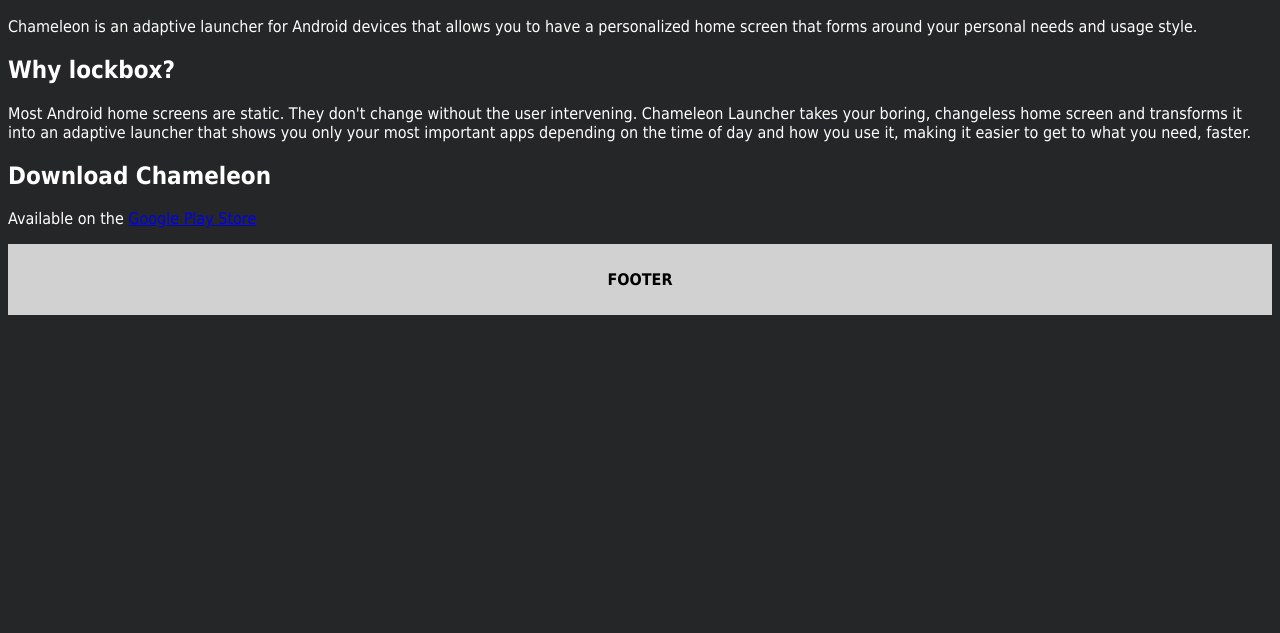
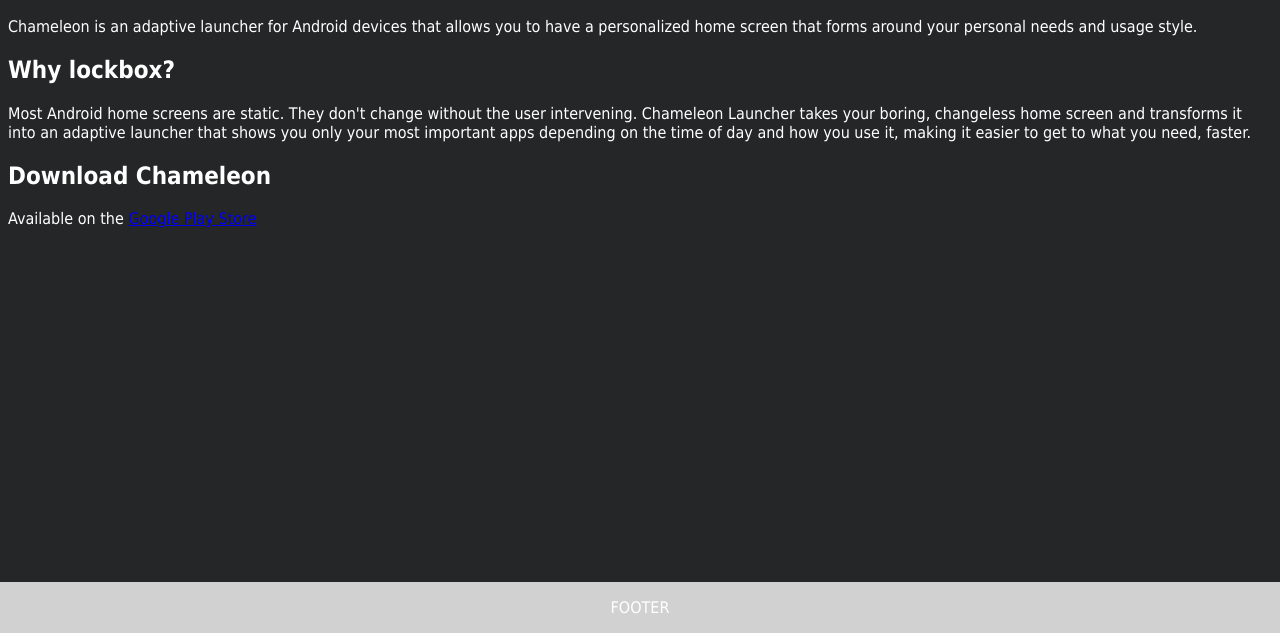
Before and after one commit to ricetech/lockbox, a plain HTML site: page public/index.html in a window 1280 px wide. Shown: the part 167-800 px from the top of the page. Drawn offline with Linux system fonts and the light colour scheme.

Commit message:
footer is now on bottom

```diff
--- a/public/main.css
+++ b/public/main.css
@@ -43,11 +43,13 @@ body {
 
 /*Style footer*/
 .footer{
+
+	position: fixed;
+	left: 0;
+	bottom: 0;
+	width: 100%;
+	text-align: center;
 	background-color: var(--light-bg-color);
-	color: black;
-	padding: 10px;
-	text-align: center;
+	color: white;
 	font-family: "Tahoma";
-	font-weight: bold;
-
 }
```
